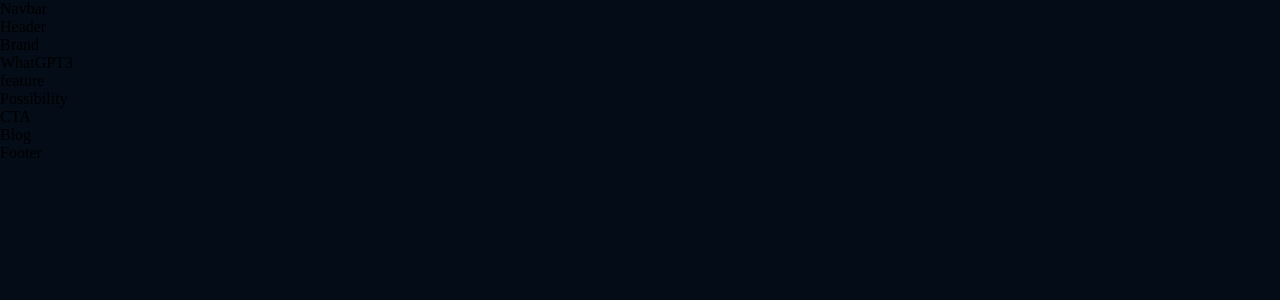
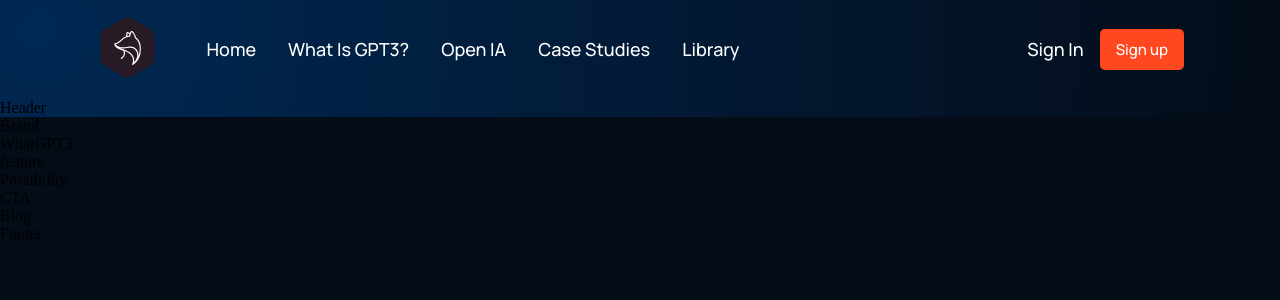
Before and after one commit to hA1nn-dot/GPT3-page, a React (Create React App) app: page / in a window 1280 px wide. Shown: the top 300 px of the page. Built offline with nearby package versions, Linux system fonts and the light colour scheme.

Commit message:
Create navbar

```diff
--- a/src/App.css
+++ b/src/App.css
@@ -8,3 +8,85 @@
 body{
     background: var(--color-bg);
 }
+
+a{
+    color: unset;
+    text-decoration: none;
+}
+
+.gradient__bg {
+
+    /* ff 3.6+ */
+    background:-moz-radial-gradient(circle at 3% 25%, rgba(0, 40, 83, 1) 0%, rgba(4, 12, 24, 1) 100%);
+
+    /* safari 5.1+,chrome 10+ */
+    background:-webkit-radial-gradient(circle at 3% 25%, rgba(0, 40, 83, 1) 0%, rgba(4, 12, 24, 1) 100%);
+
+    /* opera 11.10+ */
+    background:-o-radial-gradient(circle at 3% 25%, rgba(0, 40, 83, 1) 0%, rgba(4, 12, 24, 1) 100%);
+
+    /* ie 10+ */
+    background:-ms-radial-gradient(circle at 3% 25%, rgba(0, 40, 83, 1) 0%, rgba(4, 12, 24, 1) 100%);
+
+    /* global 92%+ browsers support */
+    background:radial-gradient(circle at 3% 25%, rgba(0, 40, 83, 1) 0%, rgba(4, 12, 24, 1) 100%);
+
+}
+
+.gradient__text{
+    background: var(--gradient-text);
+    background-clip: text;
+    -webkit-background-clip: text;
+    -webkit-text-fill-color: transparent;
+}
+
+.section__padding{
+    padding: 4rem 6rem;
+}
+
+.section__margin{
+    margin: 4rem 6rem;
+}
+
+.scale-up-center {
+	-webkit-animation: scale-up-center 0.4s cubic-bezier(0.390, 0.575, 0.565, 1.000) both;
+	        animation: scale-up-center 0.4s cubic-bezier(0.390, 0.575, 0.565, 1.000) both;
+}
+
+ @-webkit-keyframes scale-up-center {
+    0% {
+      -webkit-transform: scale(0.5);
+              transform: scale(0.5);
+    }
+    100% {
+      -webkit-transform: scale(1);
+              transform: scale(1);
+    }
+  }
+  @keyframes scale-up-center {
+    0% {
+      -webkit-transform: scale(0.5);
+              transform: scale(0.5);
+    }
+    100% {
+      -webkit-transform: scale(1);
+              transform: scale(1);
+    }
+  }
+
+@media screen and (max-width: 700px){
+   .section__margin{
+       padding: 4rem 6rem;
+   }
+   .section__padding{
+       padding: 4rem 6rem;
+   }
+}
+@media screen and (max-width: 550px){
+   .section__margin{
+       padding: 4rem 6rem;
+   }
+   .section__padding{
+       padding: 4rem 6rem;
+   }
+}
--- a/src/Components/navbar/Navbar.jsx
+++ b/src/Components/navbar/Navbar.jsx
@@ -1,8 +1,60 @@
-import React from 'react'
+import React, {useState} from 'react'
+import { RiMenu3Line, RiCloseLine } from 'react-icons/ri'
+import logo from './../../assets/logo.svg'
 import './navbar.css'
+
+const Menu = () => {
+  <>
+  <p><a href='#home'>Home</a></p>
+  <p><a href='#gpt3'>What is GPT3?</a></p>
+  <p><a href='#possibility'>Open IA</a></p>
+  <p><a href='#features'>Case Studies</a></p>
+  <p><a href='#blog'>Library</a></p>
+  </>
+}
+
 function Navbar() {
+  const [toggleMenu, setToggleMenu] = useState(false)
   return (
-    <div>Navbar</div>
+    <div className='gpt3__navbar'>
+      <div className='gpt3__navbar-links'>
+        <div className='gpt3__navbar-links_logo'>
+          <img src={logo} alt="logo"/>
+        </div>
+        <div className='gpt3__navbar-links_container'>
+          <p><a href='#home'>Home</a></p>
+          <p><a href='#gpt3'>What is GPT3?</a></p>
+          <p><a href='#possibility'>Open IA</a></p>
+          <p><a href='#features'>Case Studies</a></p>
+          <p><a href='#blog'>Library</a></p>
+        </div>
+      </div>
+      <div className='gpt3__navbar-sign'>
+        <p>Sign in</p>
+        <button type='button'>Sign up</button>
+      </div>
+      <div className='gpt3__navbar-menu'>
+        {toggleMenu
+          ? <RiCloseLine color="#fff" size="27px" onClick={() => {setToggleMenu(false)}}/>
+          : <RiMenu3Line color="#fff" size="27px" onClick={() => {setToggleMenu(true)}}/>
+        }
+        {toggleMenu && (
+          <div className='gpt3__navbar-menu_container scale-up-center'>
+            <div className='gpt3__navbar-menu-container-links'>
+              <p><a href='#home'>Home</a></p>
+              <p><a href='#gpt3'>What is GPT3?</a></p>
+              <p><a href='#possibility'>Open IA</a></p>
+              <p><a href='#features'>Case Studies</a></p>
+              <p><a href='#blog'>Library</a></p>
+              <div className='gpt3__navbar-menu_container-links-sign'>
+                <p>Sign in</p>
+                <button type='button'>Sign up</button>
+              </div>
+            </div>
+          </div>
+        )}
+      </div>
+    </div>
   )
 }
 
--- a/src/Components/navbar/navbar.css
+++ b/src/Components/navbar/navbar.css
@@ -0,0 +1,128 @@
+.gpt3__navbar{
+    display: flex;
+    justify-content: space-between;
+    align-items: center;
+    padding: 1rem 6rem;
+}
+
+.gpt3__navbar-links{
+    flex: 1;
+    display: flex;
+    justify-content: flex-start;
+    align-items: center;
+}
+
+.gpt3__navbar-links_logo{
+    margin-right: 2rem;
+}
+
+.gpt3__navbar-links_logo img{
+    width: 62.56px;
+    height: 62.56px;
+}
+
+.gpt3__navbar-links_container{
+    display: flex;
+    flex-direction: row;
+}
+
+.gpt3__navbar-sign{
+    display: flex;
+    justify-content: flex-end;
+    align-items: center;
+}
+
+.gpt3__navbar-links_container p,
+.gpt3__navbar-sign p,
+.gpt3__navbar-menu_container p{
+    color: #fff;
+    font-family: var(--font-family);
+    font-weight: 500;
+    font-size: 18px;
+    line-height: 25px;
+    text-transform: capitalize;
+    margin: 0 1rem;
+    cursor: pointer;
+}
+
+.gpt3__navbar-sign button,
+.gpt3__navbar-menu_container button{
+    background: #FF4820;
+    color: #fff;
+    font-family: var(--font-family);
+    padding: 0.5rem 1rem;
+    font-weight: 500;
+    font-size: 15px;
+    line-height: 25px;
+    border-radius: 5px;
+    border: 0;
+    outline: none;
+    cursor: pointer;
+}
+
+.gpt3__navbar-menu{
+    margin-left: 1rem;
+    display: none;
+    position: relative;
+}
+
+.gpt3__navbar-menu svg{
+    cursor: pointer;
+}
+
+.gpt3__navbar-menu_container{
+    display: flex;
+    justify-content: flex-end;
+    align-items: flex-end;
+    flex-direction: column;
+    text-align: end;
+    background: var(--color-footer);
+    padding: 2rem;
+    position: absolute;
+    top: 40px;
+    right: 0;
+    margin-top: 1rem;
+    min-width: 210px;
+    border-radius: 5px;
+    box-shadow: 0 0 5  rgba(0, 0, 0, 0.2);
+}
+
+.gpt3__navbar-menu_container p{
+    margin:  1rem 0;
+}
+.gpt3__navbar-menu_container-links-sign{
+    display: none;
+}
+
+@media screen and (max-width: 1050px) {
+    .gpt3__navbar-links_container{
+        display: none;
+    }
+
+    .gpt3__navbar-menu{
+        display: flex;
+    }
+}
+
+@media screen and (max-width: 700px) {
+    .gpt3__navbar{
+        padding: 2rem 4rem;
+    }
+}
+
+@media screen and (max-width: 550px) {
+    .gpt3__navbar{
+        padding: 1rem;
+    }
+
+    .gpt3__navbar-sign{
+        display: none;
+    }
+    .gpt3__navbar-menu_container{
+        top: 20px;
+    }
+    .gpt3__navbar-menu_container-links-sign{
+        display: block;
+    }
+
+}
```
Also changed, not shown: src/assets/logo.svg (added).
